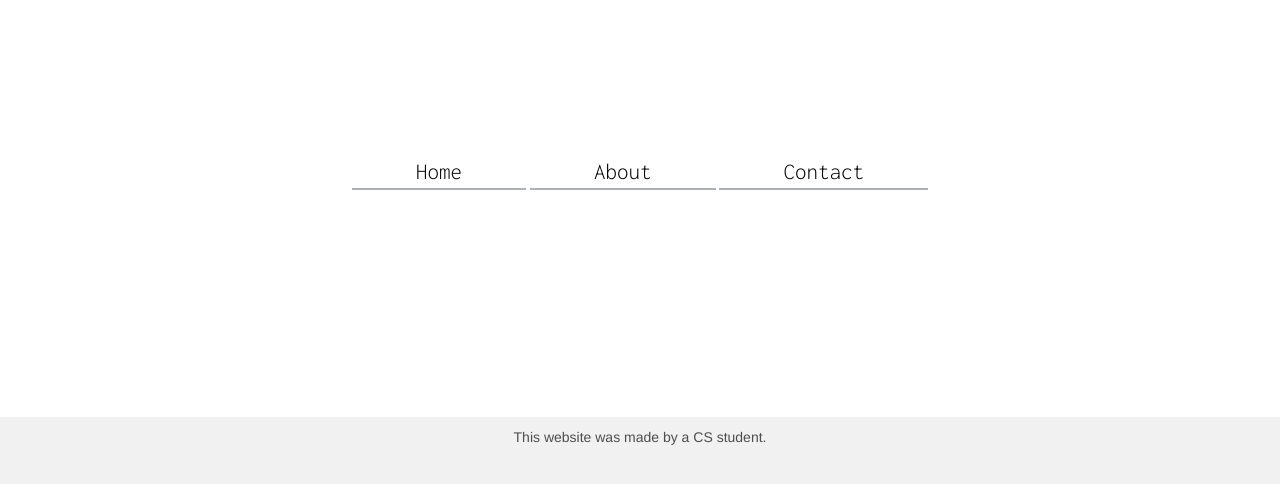
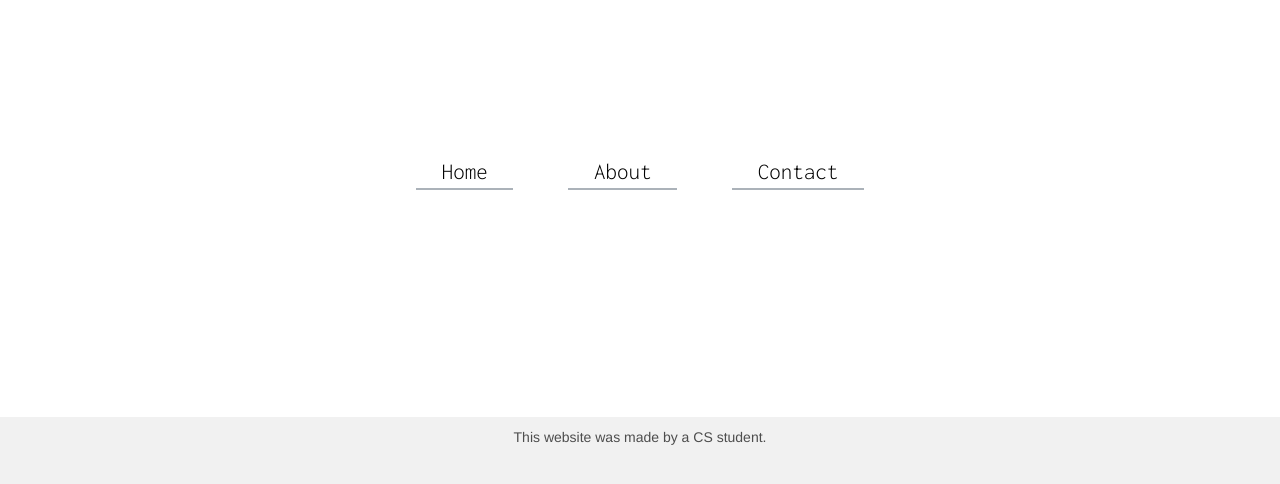
Before and after one commit to Garciall-code/my-first-blog, a Django app: page / in a window 1280 px wide. Shown: the part 234-718 px from the top of the page. Run offline with Django 3.2, Linux system fonts and the light colour scheme; data that the repository does not hold is empty; some libraries are stand-ins or nearby versions.

Commit message:
Still fixing desgin

```diff
--- a/blog/static/css/blog.css
+++ b/blog/static/css/blog.css
@@ -127,7 +127,8 @@ p {
     display: inline-block;
     color: black;
     font-family: 'Inconsolata', monospace;
-    padding: 0px 5% 0 5%;
+    padding: 0px 2% 0 2%;
+    margin: 0 2% 0 2%;
     text-decoration: none;
     font-size: 23px;
     border-bottom: 2px solid #ABB2B9;
```
